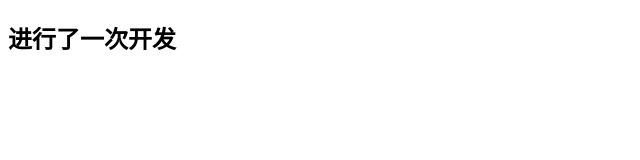
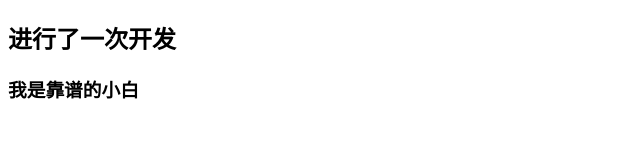
Before and after one commit to kkllyyss3023968652qqcom/branch, a plain HTML site: page index.html in a window 1280 px wide. Shown: the whole page, without its empty margins (0-640 px from the left). Drawn offline with Linux system fonts and the light colour scheme.

Commit message:
第三次提交

```diff
--- a/index.html
+++ b/index.html
@@ -8,5 +8,8 @@
 </head>
 <body>
         <h2>进行了一次开发</h2>
+        <h3>
+            我是靠谱的小白
+        </h3>
 </body>
 </html>
```
